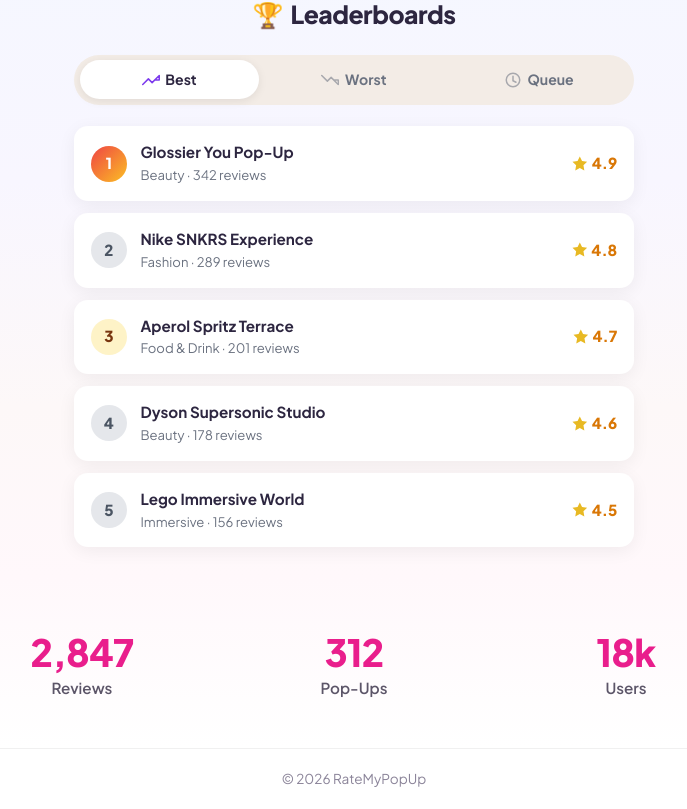
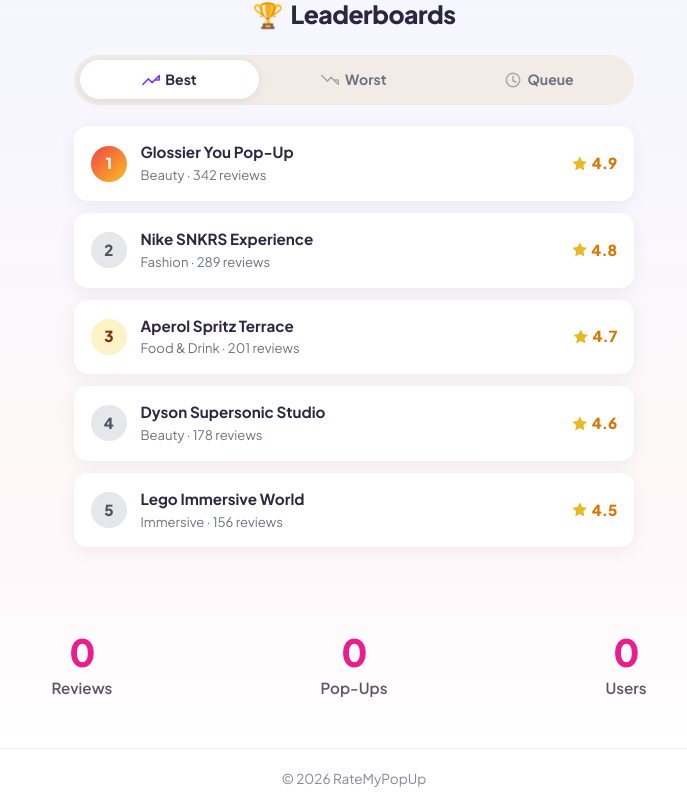
Before and after one commit to K1-AF/RateMyPopUp, a React (Vite) app in the folder frontend/: page / in a window 1280 px wide. Shown: the part 2194-3003 px from the top of the page, without its empty margins (286-973 px from the left). Built offline with nearby package versions, Linux system fonts and the light colour scheme; no server answers; the database is empty.

Commit message:
stats arent hard coded

```diff
--- /dev/null
+++ b/frontend/src/components/CommunityStats.jsx
@@ -0,0 +1,47 @@
+import { useEffect, useState } from 'react'
+import { fetchCommunityStats, formatCompact } from '../utils/stats.js'
+
+/**
+ * Live community counters: reviews, pop-ups (companies), users (accounts).
+ * Falls back to a dash while loading so the section height stays stable.
+ */
+export function CommunityStats() {
+  const [stats, setStats] = useState({ reviews: null, popups: null, users: null })
+  const [loaded, setLoaded] = useState(false)
+
+  useEffect(() => {
+    let cancelled = false
+    fetchCommunityStats()
+      .then((next) => {
+        if (cancelled) return
+        setStats(next)
+        setLoaded(true)
+      })
+      .catch((err) => {
+        console.warn('[home] stats failed:', err?.message)
+        if (!cancelled) setLoaded(true)
+      })
+    return () => {
+      cancelled = true
+    }
+  }, [])
+
+  return (
+    <section id="stats" className="stats" aria-label="Community stats">
+      <div className="stats__inner">
+        <div className="stat" aria-busy={!loaded}>
+          <span className="stat-value text-brand">{formatCompact(stats.reviews)}</span>
+          <span className="stat-label">Reviews</span>
+        </div>
+        <div className="stat" aria-busy={!loaded}>
+          <span className="stat-value text-brand">{formatCompact(stats.popups)}</span>
+          <span className="stat-label">Pop-Ups</span>
+        </div>
+        <div className="stat" aria-busy={!loaded}>
+          <span className="stat-value text-brand">{formatCompact(stats.users)}</span>
+          <span className="stat-label">Users</span>
+        </div>
+      </div>
+    </section>
+  )
+}
--- a/frontend/src/pages/HomePage.jsx
+++ b/frontend/src/pages/HomePage.jsx
@@ -4,6 +4,7 @@
 import homeBannerImg from '../assets/homebanner.png'
 import { IconSearch, IconStarFilled } from '../components/Icons.jsx'
 import { BrowseLiveSections } from '../components/BrowseLiveSections.jsx'
+import { CommunityStats } from '../components/CommunityStats.jsx'
 import { LeaderboardSection } from '../components/LeaderboardSection.jsx'
 import { RecentReviewsCarousel } from '../components/RecentReviewsCarousel.jsx'
 import './HomePage.css'
@@ -265,22 +266,7 @@
 
       <LeaderboardSection />
 
-      <section id="stats" className="stats" aria-label="Community stats">
-        <div className="stats__inner">
-          <div className="stat">
-            <span className="stat-value text-brand">2,847</span>
-            <span className="stat-label">Reviews</span>
-          </div>
-          <div className="stat">
-            <span className="stat-value text-brand">312</span>
-            <span className="stat-label">Pop-Ups</span>
-          </div>
-          <div className="stat">
-            <span className="stat-value text-brand">18k</span>
-            <span className="stat-label">Users</span>
-          </div>
-        </div>
-      </section>
+      <CommunityStats />
     </div>
   )
 }
--- /dev/null
+++ b/frontend/src/utils/stats.js
@@ -0,0 +1,57 @@
+import { supabase } from './supabase.js'
+
+/**
+ * Data-access helpers for the homepage community stats counters.
+ *
+ * Security / performance notes:
+ * - We use Postgres's `count: 'exact'` with `head: true` so the server
+ *   returns only the row count in the Content-Range header — no row data
+ *   is transferred to the browser. Safe to expose under RLS because SELECT
+ *   is already public on these tables.
+ * - Queries run in parallel with Promise.allSettled so a single failing
+ *   table never blocks the rest of the UI from updating.
+ */
+
+async function countRows(table) {
+  const { count, error } = await supabase
+    .from(table)
+    .select('*', { count: 'exact', head: true })
+  if (error) throw new Error(error.message || `Could not count ${table}`)
+  return count ?? 0
+}
+
+/** Fetches the three headline counters shown on the home page. */
+export async function fetchCommunityStats() {
+  const [reviewsRes, popupsRes, usersRes] = await Promise.allSettled([
+    countRows('review'),
+    countRows('company'),
+    countRows('accounts'),
+  ])
+
+  const pickValue = (res) => (res.status === 'fulfilled' ? res.value : null)
+
+  return {
+    reviews: pickValue(reviewsRes),
+    popups: pickValue(popupsRes),
+    users: pickValue(usersRes),
+  }
+}
+
+/**
+ * Compact human-friendly formatter: 923 → "923", 2,847 → "2,847",
+ * 12,400 → "12.4k", 1,100,000 → "1.1M". Null/undefined → "—".
+ */
+export function formatCompact(n) {
+  if (n === null || n === undefined || Number.isNaN(n)) return '—'
+  const num = Number(n)
+  if (num < 1_000) return num.toLocaleString()
+  if (num < 10_000) {
+    // 1.2k form for sub-10k so we don't lose precision too early
+    return `${(num / 1_000).toFixed(1).replace(/\.0$/, '')}k`
+  }
+  if (num < 1_000_000) return `${Math.round(num / 1_000)}k`
+  if (num < 10_000_000) {
+    return `${(num / 1_000_000).toFixed(1).replace(/\.0$/, '')}M`
+  }
+  return `${Math.round(num / 1_000_000)}M`
+}
```
